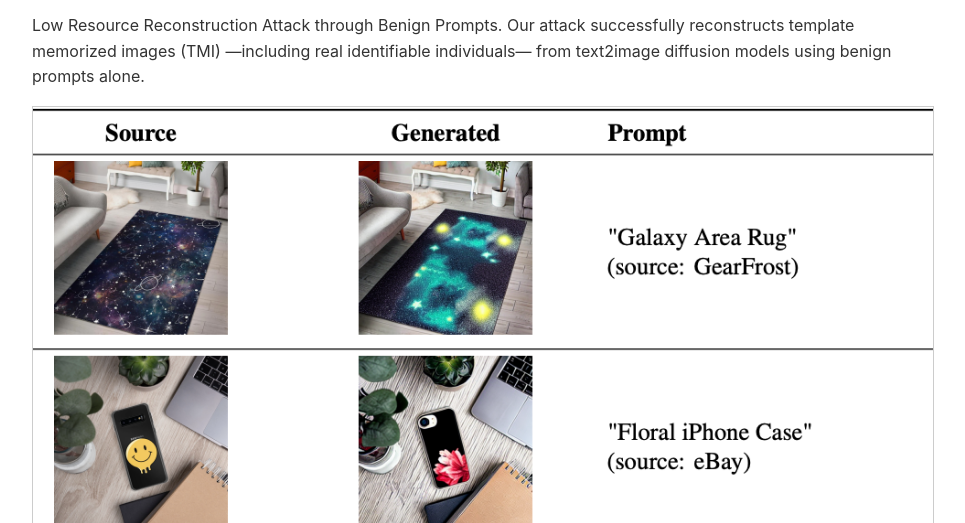
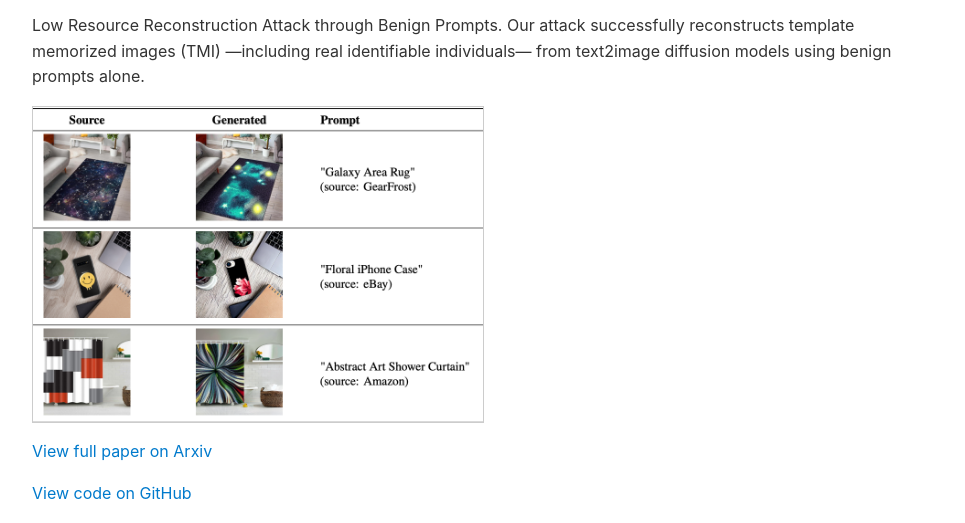
Before and after one commit to TheSolY/lr-tmi, a plain HTML site: page index.html in a window 1280 px wide. Shown: the part 242-765 px from the top of the page, without its empty margins (158-1123 px from the left). Drawn offline with Linux system fonts and the light colour scheme.

Commit message:
figure size

```diff
--- a/index.html
+++ b/index.html
@@ -45,7 +45,7 @@
   Our attack successfully reconstructs template memorized images (TMI) —including real identifiable individuals—
      from text2image diffusion models using benign prompts alone.</p>
 
-   <img src="project_page/main_fig.png" alt="lr-tmi main figure" style="width:100%; max-width:900px; border:1px solid #ccc;">
+   <img src="project_page/main_fig.png" alt="lr-tmi main figure" style="width:50%; max-width:900px; border:1px solid #ccc;">
 
   <a href="https://arxiv.org/abs/2507.07947">View full paper on Arxiv</a>
   <p> <a href="https://github.com/TheSolY/lr-tmi">View code on GitHub</a></p>
```
